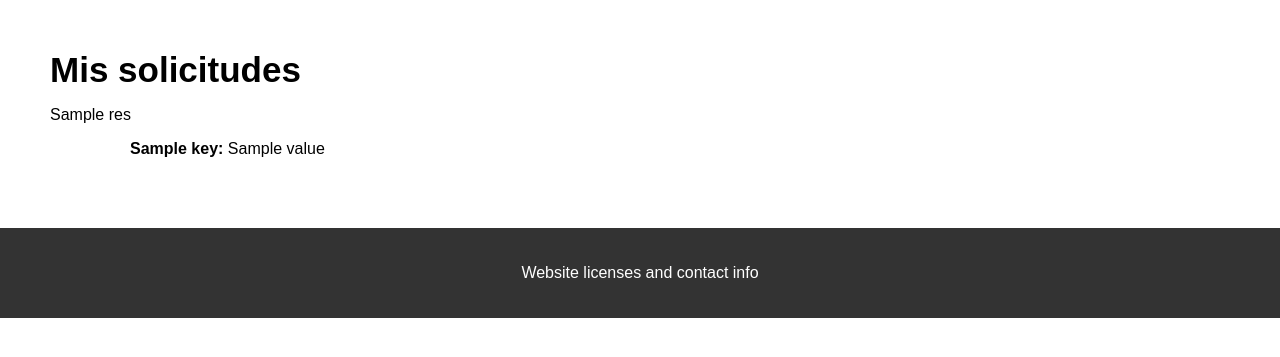
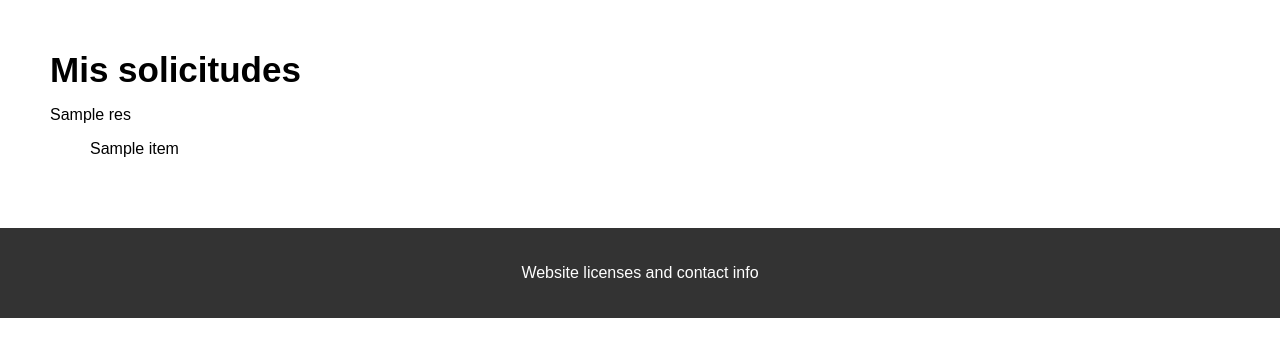
Before and after one commit to abrahamgmacias/solicitudes-de-gobierno, a Django app: template solicitudes_de_gobierno/solicitudes/templates/solicitudes.html in a window 1280 px wide. Shown: the part 75-432 px from the top of the page. Run offline with Django 5.2, Linux system fonts and the light colour scheme; the template is opened without the code that fills it: most values are stand-ins (such as "Sample title", 1, 10 or a date in 2020).

Commit message:
changes title display

```diff
--- a/solicitudes_de_gobierno/solicitudes/templates/solicitudes.html
+++ b/solicitudes_de_gobierno/solicitudes/templates/solicitudes.html
@@ -117,16 +117,10 @@
         <h2>Mis solicitudes</h2>
         <p>{{ res }}</p>
         <ul>
-            {% for item in solicitudes_list %}
+            {% for item in solicitudes_titulos %}
             <div class="list-container">
                 <li>
-                    <ul>
-                        {% for key, value in item.items %}
-                        <li>
-                            <strong>{{ key }}:</strong> {{ value }}
-                        </li>
-                        {% endfor %}
-                    </ul>
+                    {{ item }}
                 </li>
             </div>
             {% endfor %}
```
